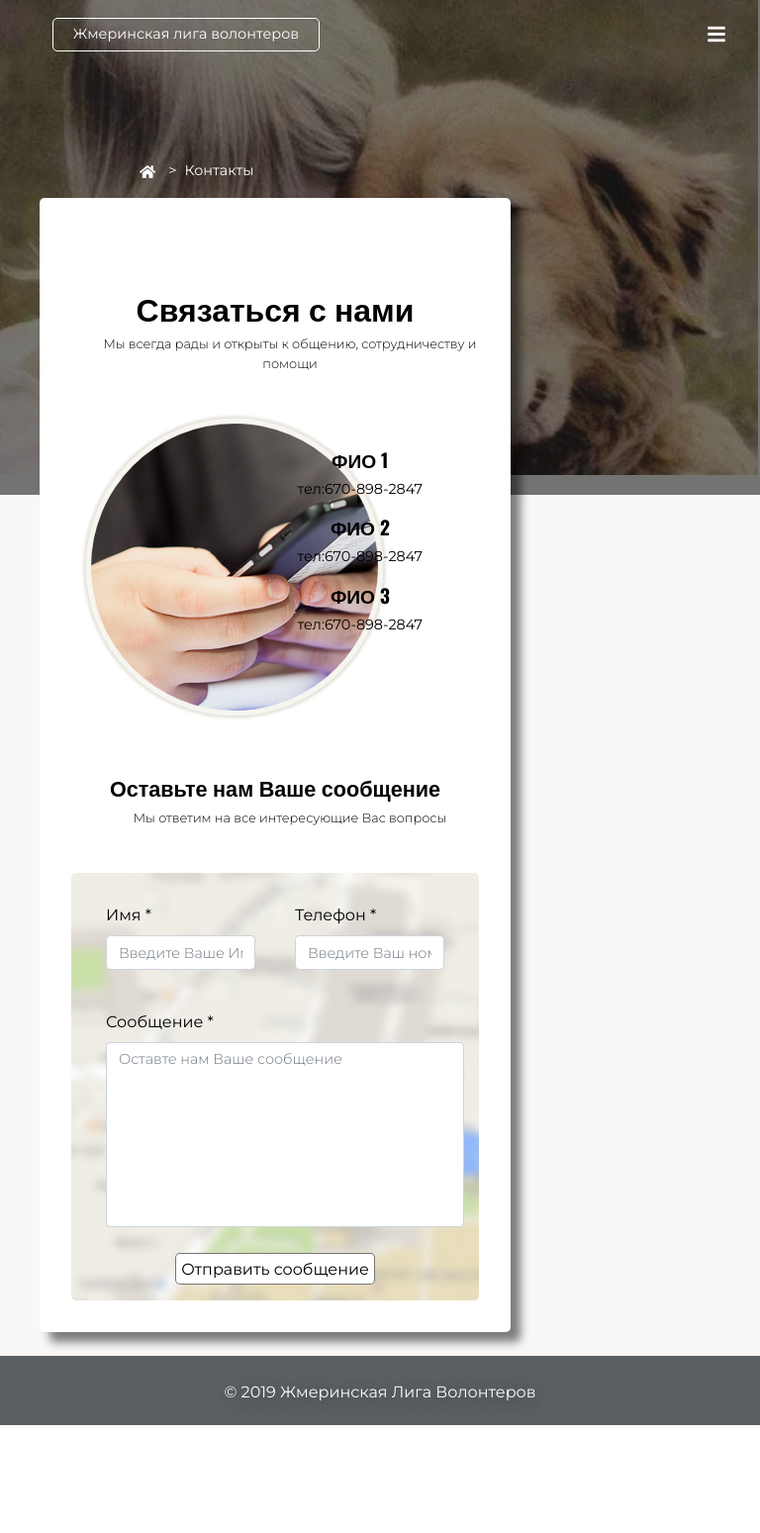
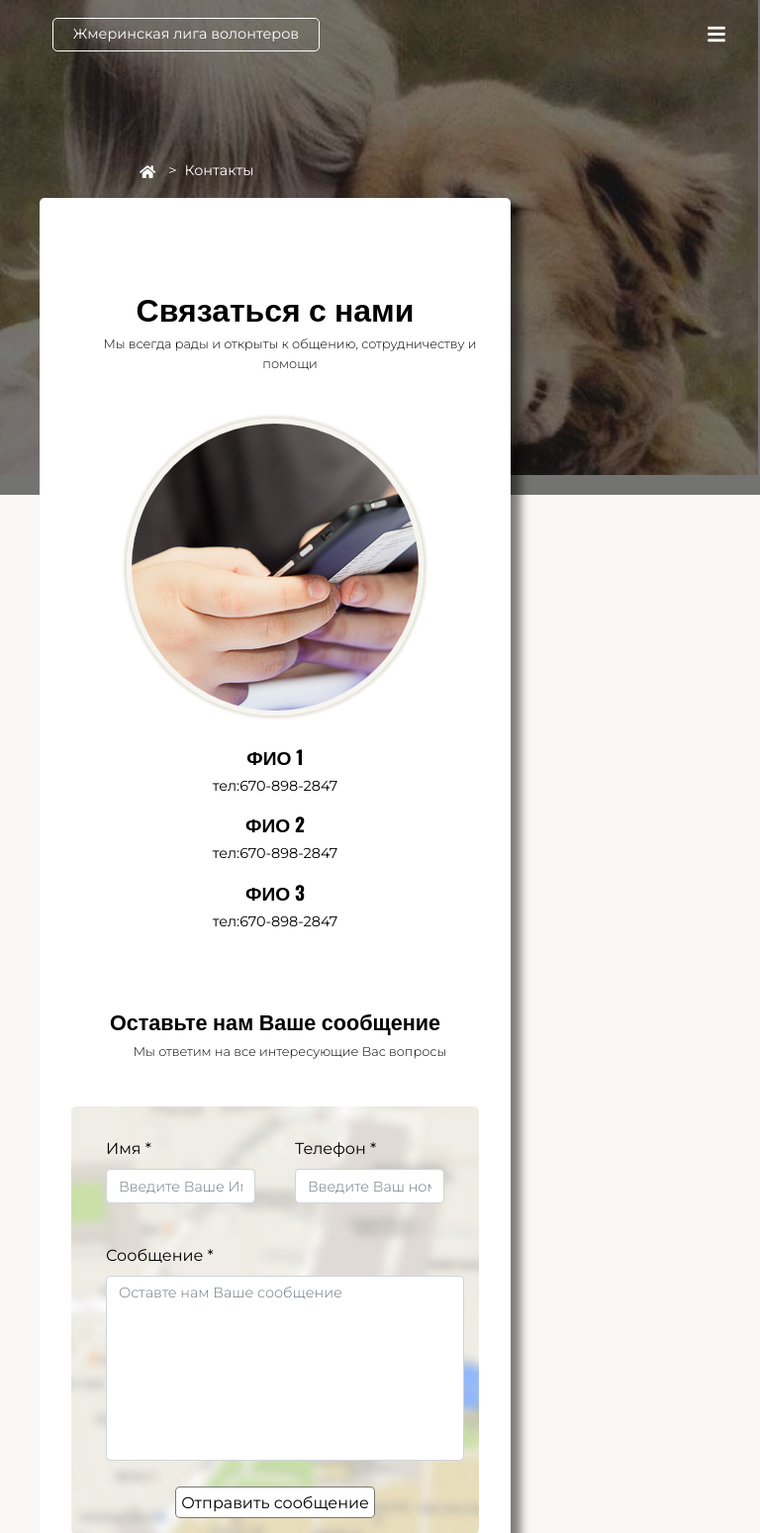
Before and after one commit to Havryliuk-Serhii/zlv, a PHP site: page /contacts.html in a window 768 px wide; the page is wider, and only the part inside the window is pictured. Shown: the top 1549 px of that part at 99% size. Before the commit the page ends 1440 px from the top of that part, so only its background shows below. Run offline with PHP 8.4, Linux system fonts and the light colour scheme; some libraries are stand-ins or nearby versions.

Commit message:
finished adaptive from 768px to 991px

```diff
--- a/contacts.html
+++ b/contacts.html
@@ -70,12 +70,12 @@
     <div class="contact-area">
       <div class="container">
         <div class="row">
-          <div class="col-sm-5">
+          <div class="col-lg-5 col-md-12">
             <div class="contact-img">
               <img src="img/contact2.png" alt="">
             </div>
           </div>
-          <div class="col-sm-7">
+          <div class="col-lg-7 col-md-12">
             <ul class="contact-list ">
               <li class="contact-item">
                 <h5>ФИО 1</h5>
--- a/css/style.css
+++ b/css/style.css
@@ -894,12 +894,33 @@ aside{
 /*
 * Gallery
 */
-.col-md-6{
+/*.col-md-6{
   flex: 0 0 100%;
   max-width: 100%;
 }
+/*
+* Help
+*/
+.feature-tab{
+	-webkit-flex-direction: column;
+	-moz-flex-direction: column;
+	-ms-flex-direction: column;
+	-o-flex-direction: column;
+	flex-direction: column;
+}
 
-
+.contact-area{
+	display: -webkit-flex;
+	display: -moz-flex;
+	display: -ms-flex;
+	display: -o-flex;
+	display: flex;
+	-webkit-flex-direction: column;
+	-moz-flex-direction: column;
+	-ms-flex-direction: column;
+	-o-flex-direction: column;
+	flex-direction: column;
+}
 }
 @media (min-width: 576px)and (max-width: 767px) {
 .form-inline .form-control{
--- a/help.html
+++ b/help.html
@@ -65,7 +65,7 @@
                 <div class="container">
                     <div class="row">
                         <div class="feature-tab">
-                            <div class="col-md-6">
+                            <div class="col-lg-6 col-md-12">
                                 <div class="tab-content">
                                     <div role="tabpanel" class="tab-pane active" id="housing">
                                         <img src="img/DogHotel.jpg" alt="">
@@ -78,7 +78,7 @@
                                     </div>
                                 </div>
                             </div>
-                            <div class="col-md-6">
+                            <div class="col-lg-6 col-md-12">
                                   <div class="accordion" id="accordionExample">
                                     <div class="card-accordion">
                                         <div class="card-header" id="headingOne" role="presentation">
```
Also changed, not shown: blog.html (+4 -4 lines), gallery.html (+4 -4 lines).
